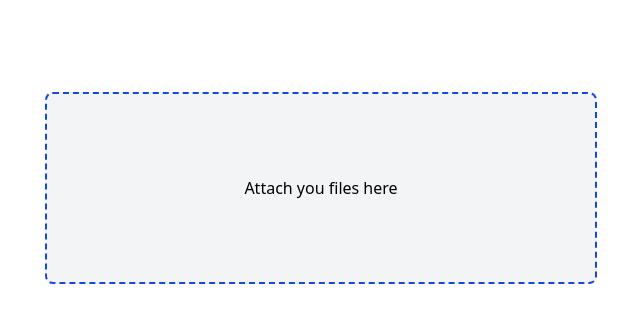
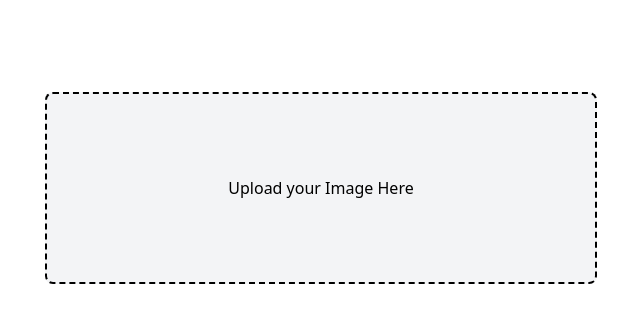
Before and after one commit to Ayomide-Philip/metadata-viewer, a Next.js app: page / in a window 1280 px wide. Shown: the top 322 px of the page, without its empty margins (319-959 px from the left). Built offline with nearby package versions, Linux system fonts and the light colour scheme.

Commit message:
Update file upload prompt and border color in Home component

```diff
--- a/app/page.js
+++ b/app/page.js
@@ -6,12 +6,12 @@ export default function Home() {
       <div className="max-w-md mx-auto rounded-lg overflow-hidden md:max-w-xl">
         <div className="md:flex">
           <div className="w-full p-3">
-            <div className="relative h-48 rounded-lg border-dashed border-2 border-blue-700 bg-gray-100 flex justify-center items-center">
+            <div className="relative h-48 rounded-lg border-dashed border-2 border-black bg-gray-100 flex justify-center items-center">
               <div className="absolute">
                 <div className="flex flex-col items-center">
                   <i className="fa fa-folder-open fa-4x text-blue-700"></i>
                   <span className="block text-black font-normal">
-                    Attach you files here
+                    Upload your Image Here
                   </span>
                 </div>
               </div>
```
